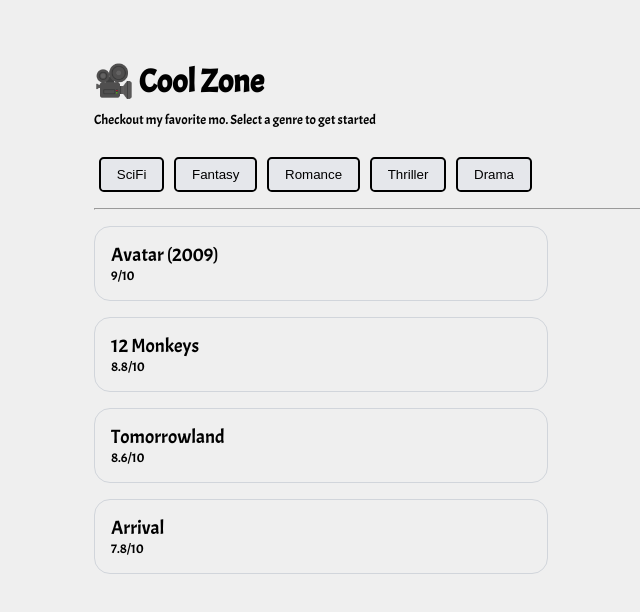
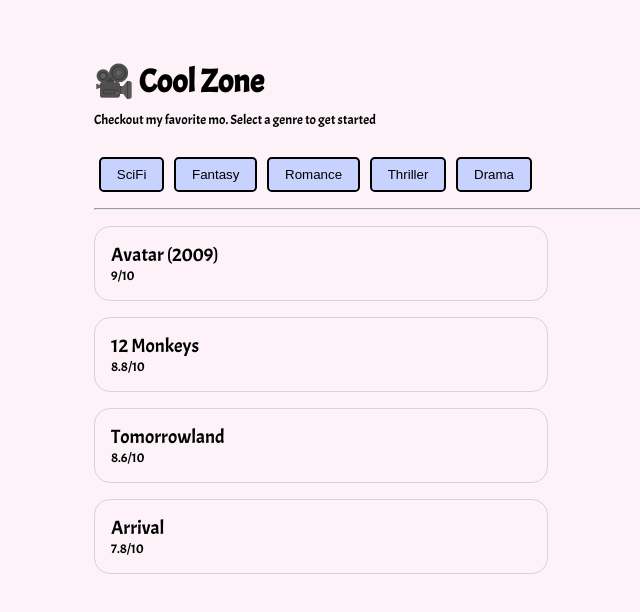
Before and after one commit to hrshmistry/Cool-Zone, a React (Create React App) app: page / in a window 1280 px wide. Shown: the top 612 px of the page, without its empty margins (246-886 px from the left). Built offline with nearby package versions, Linux system fonts and the light colour scheme.

Commit message:
style: color

```diff
--- a/src/App.js
+++ b/src/App.js
@@ -54,7 +54,7 @@ export default function App() {
             onClick={() => genreClickHandler(genre)}
             style={{
               cursor: "pointer",
-              background: "#E5E7EB",
+              background: "#C7D2FE",
               borderRadius: "0.3rem",
               padding: "0.5rem  1rem",
               border: "2px solid black",
--- a/src/styles.css
+++ b/src/styles.css
@@ -9,5 +9,5 @@
 
 body {
   font-family: "Acme", sans-serif;
-  background-color: #efefef;
+  background-color: #fdf2f8;
 }
```
